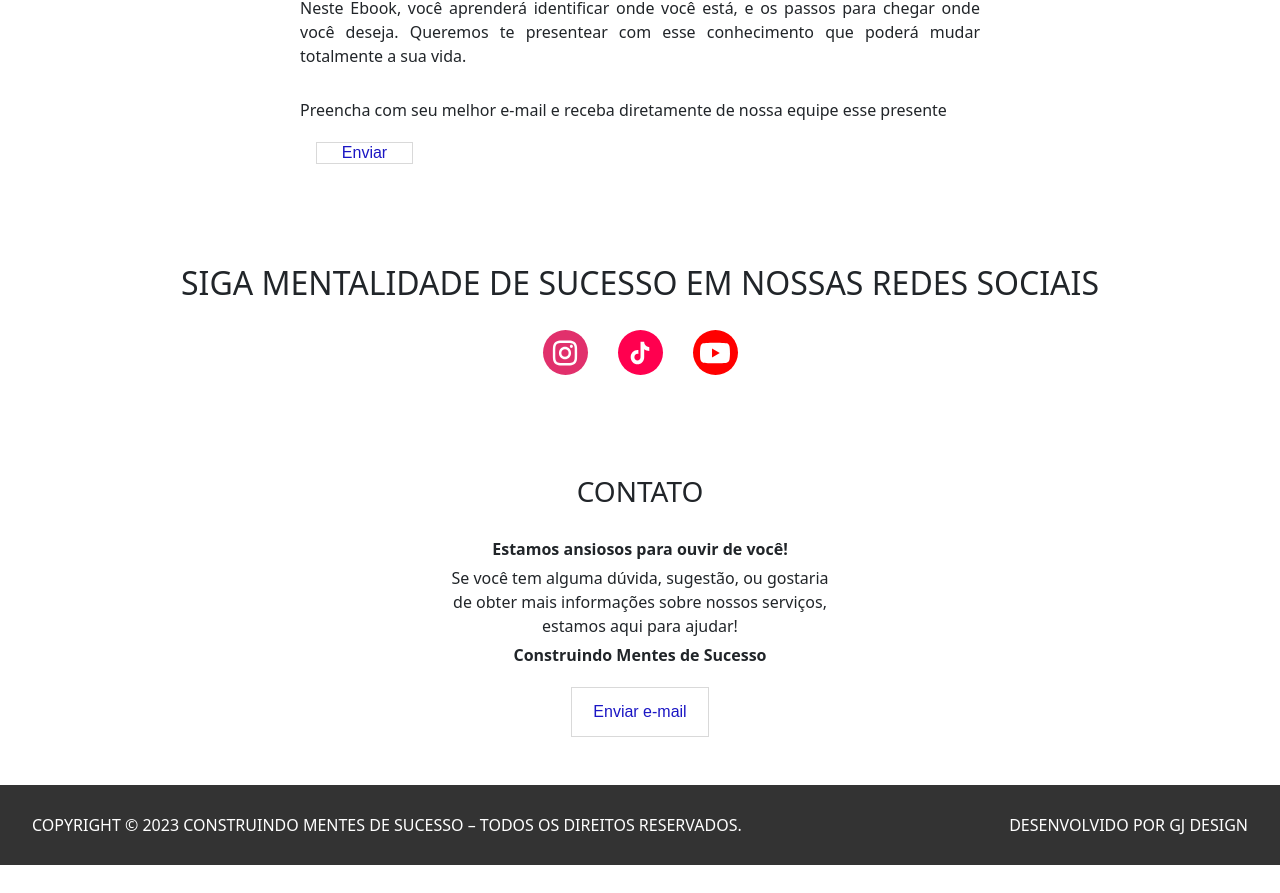
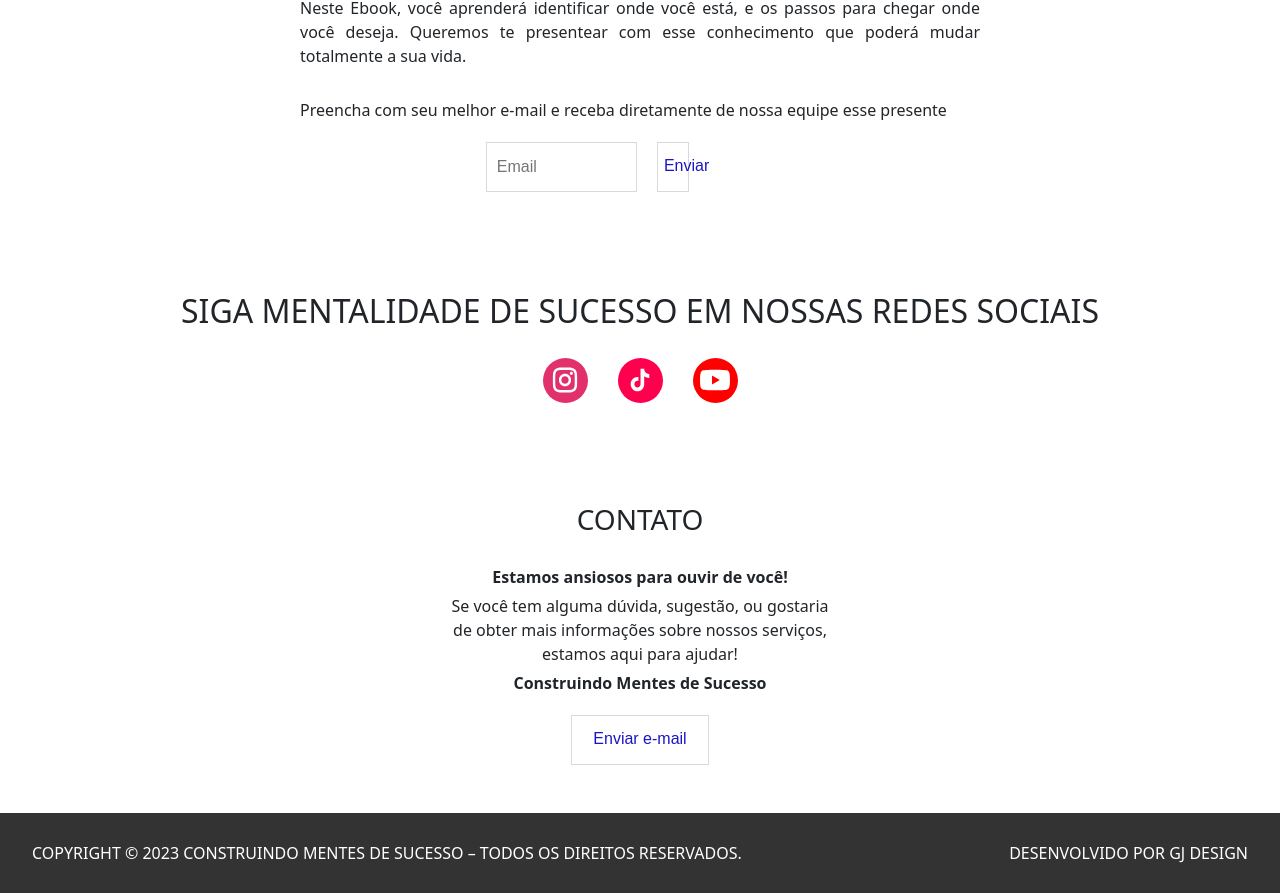
Before and after one commit to Judisson/sucesso-mente, a React (Vite) app: page / in a window 1280 px wide. Shown: the part 3572-4465 px from the top of the page. Before the commit the page ends 4437 px from the top, so only its background shows below. Built offline with nearby package versions, Linux system fonts and the light colour scheme; the HTML template or start-up script is replaced by a standard one; a web font is replaced by a local one.

Commit message:
Feat - Formulário e Envio das informações na Api

```diff
--- a/src/App/App.jsx
+++ b/src/App/App.jsx
@@ -1,5 +1,6 @@
 import Router from "./Router";
 import { BrowserRouter } from "react-router-dom";
+import { Provider } from 'react-redux';
 
 import "bootstrap/dist/css/bootstrap.css";
 import "@/scss/app.scss";
@@ -7,14 +8,18 @@ import "@/scss/app.scss";
 import TopBar from "@/Layout/Topbar/Topbar";
 import Footer from "@/Layout/Footer/Footer";
 
+import store from './store';
+
 function App() {
   return (
+    <Provider store={store}>
     <BrowserRouter>
       <TopBar />
 
       <Router />
       <Footer />
     </BrowserRouter>
+    </Provider>
   );
 }
 
--- a/src/Components/FormEmail.jsx
+++ b/src/Components/FormEmail.jsx
@@ -1,8 +1,36 @@
+import React, { useEffect } from "react";
+import { useDispatch } from "react-redux";
+import { postEmail } from "@/redux/actions/emailActions";
+
+import { Field, Form } from "react-final-form";
+
 const FormEmail = () => {
+  const dispatch = useDispatch();
+
+  const onSubmit = (data) => {
+    console.log("data",data)
+
+    dispatch(postEmail(data.email));
+  };
+
   return (
+    <Form onSubmit={onSubmit} className="container-enviar-email">
+      {({ handleSubmit, form: { reset, pristine, submitting } }) => {
+        return (
+          <form onSubmit={handleSubmit} className="form-enviar-email">
             <div className="enviar-email">
+              <Field
+                type="email"
+                name="email"
+                placeholder="Email"
+                component="input"
+              ></Field>
               <button type="submit">Enviar</button>
             </div>
+          </form>
+        );
+      }}
+    </Form>
   );
 };
 
```
